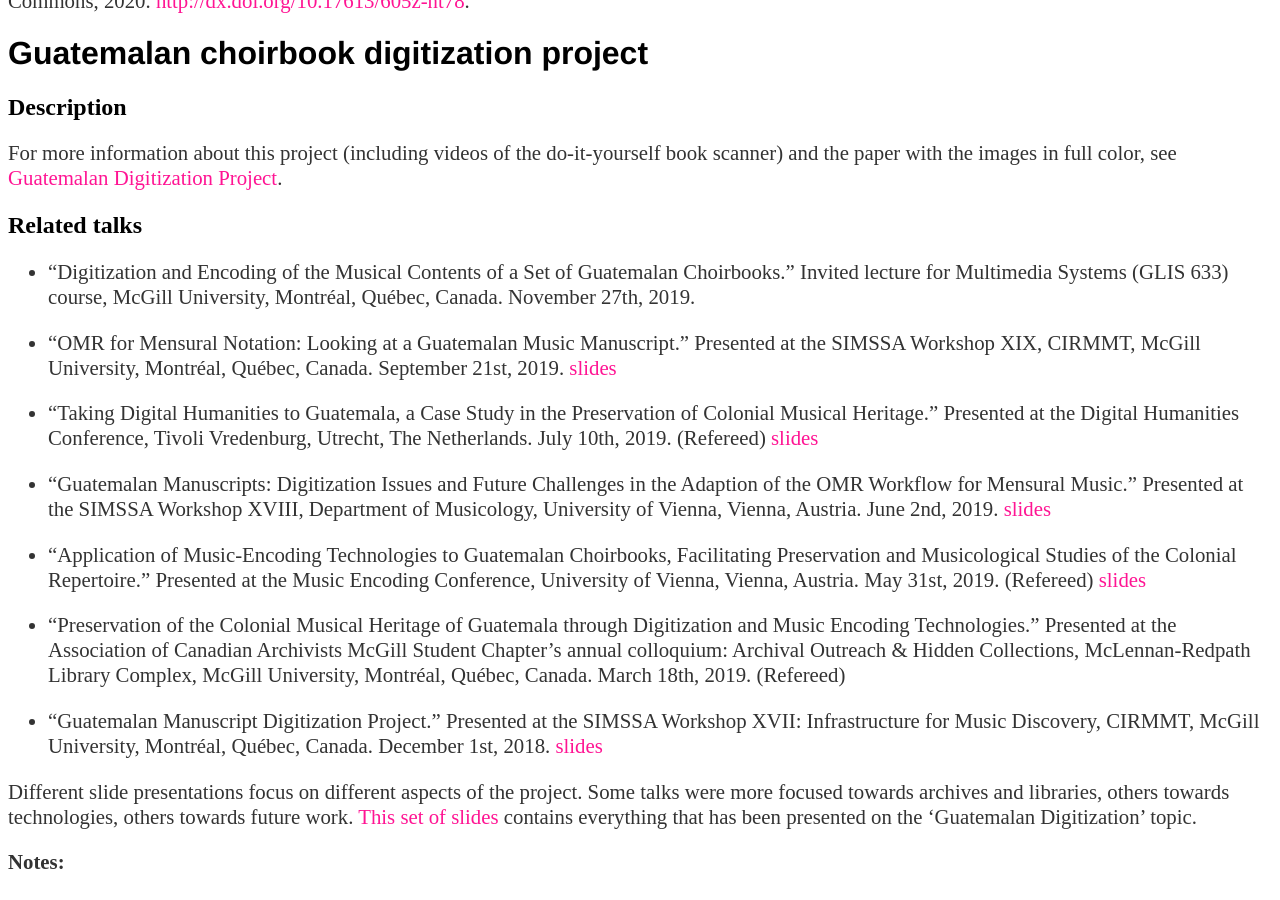
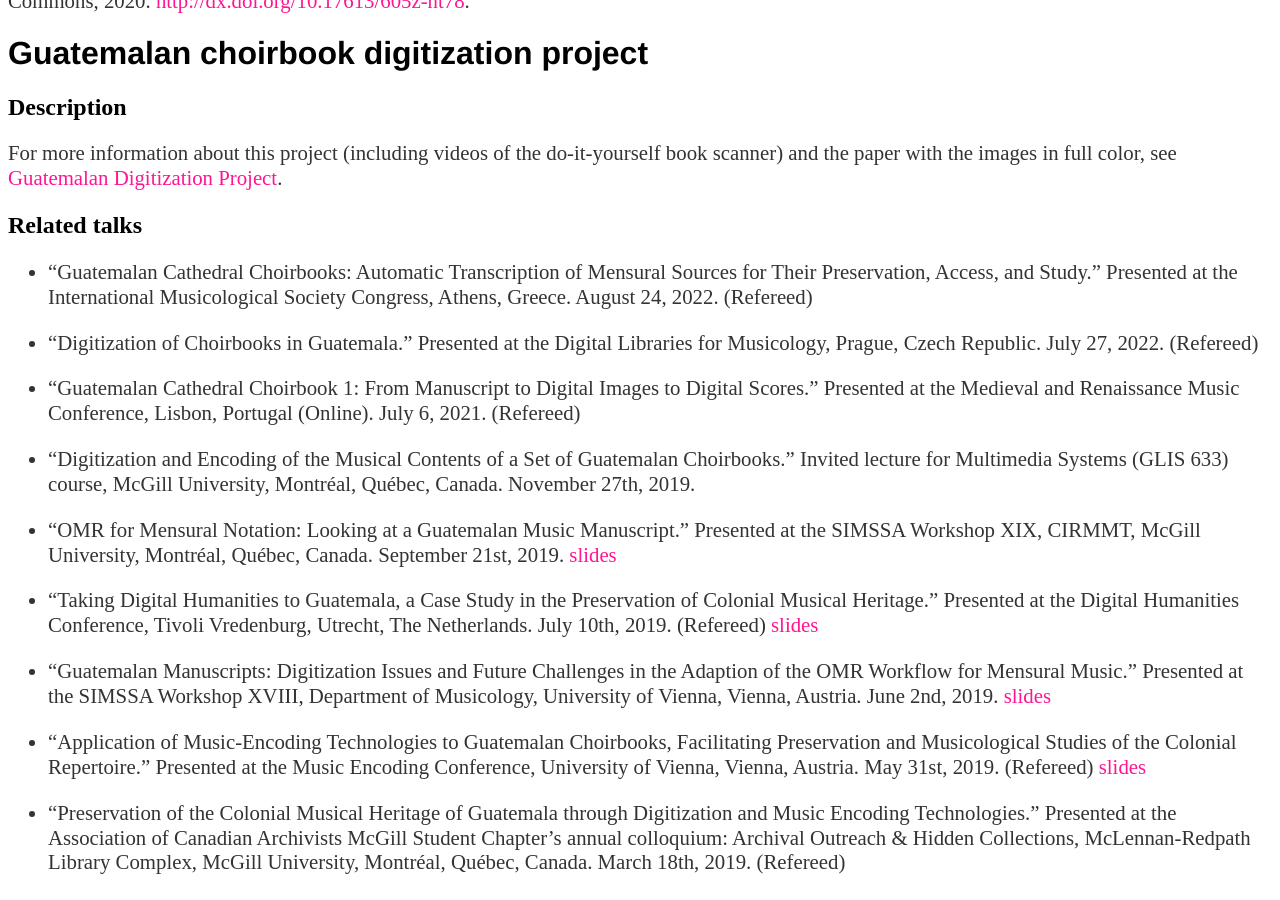
Before and after one commit to martha-thomae/martha-thomae.github.io, a Jekyll site: the page built from projects/index.md, in a window 1280 px wide and 900 px high, scrolled down 2242 px. Built offline with Jekyll 4.4.1, drawn with Linux system fonts in a browser that asks for light colours.

Commit message:
Add related talks

```diff
--- a/_data/talksGuate.yaml
+++ b/_data/talksGuate.yaml
@@ -1,3 +1,9 @@
+- name: '“Guatemalan Cathedral Choirbooks: Automatic Transcription of Mensural Sources for Their Preservation, Access, and Study.” Presented at the International Musicological Society Congress, Athens, Greece. August 24, 2022. (Refereed)'
+  link: /
+- name: “Digitization of Choirbooks in Guatemala.” Presented at the Digital Libraries for Musicology, Prague, Czech Republic. July 27, 2022. (Refereed)
+  link: /
+- name: '“Guatemalan Cathedral Choirbook 1: From Manuscript to Digital Images to Digital Scores.” Presented at the Medieval and Renaissance Music Conference, Lisbon, Portugal (Online). July 6, 2021. (Refereed)'
+  link: /
 - name: “Digitization and Encoding of the Musical Contents of a Set of Guatemalan Choirbooks.” Invited lecture for Multimedia Systems (GLIS 633) course, McGill University, Montréal, Québec, Canada. November 27th, 2019.
   link: /
 - name: '“OMR for Mensural Notation: Looking at a Guatemalan Music Manuscript.” Presented at the SIMSSA Workshop XIX, CIRMMT, McGill University, Montréal, Québec, Canada. September 21st, 2019.'
--- /dev/null
+++ b/_data/talksMPEd.yml
@@ -0,0 +1,4 @@
+- name: “Encoding Polyphony from Medieval Manuscripts Notated in Mensural Notation.” Presented with co-authors at the Music Encoding Conference, Alicante, Spain (online). July 21, 2021. (Refereed)
+  link: /
+- name: '“Next Steps for Measuring Polyphony: A Prototype Editor for Encoding Mensural Music.” (Poster) Presented with co-authors at the Music Encoding Conference, Tufts University, Boston, MA (online). May 28, 2020. (Refereed)'
+  link: /
--- /dev/null
+++ b/_data/talksNeumes.yml
@@ -0,0 +1,2 @@
+- name: '“Accidental Discoveries.” Presented at the DACT Workshop 7: Cantorales in the Americas and Beyond, Online, March 11, 2022.'
+  link: /
--- a/_data/talksOMR.yaml
+++ b/_data/talksOMR.yaml
@@ -1,2 +1,4 @@
+- name: “OMR and Digital Technologies Applied to Music.” Invited lecture for Paleography course, Centro de Estudos de Sociología e Estética Musical (CESEM), NOVA University of Lisbon, Portugal (online). December 2, 2021.
+  link: /
 - name: “Retrieving Music Semantics from Optical Music Recognition by Machine Translation.” Presented at the Music Encoding Conference, Tufts University, Boston, MA (online). May 27th, 2020. (Refereed)
   link: /
```
